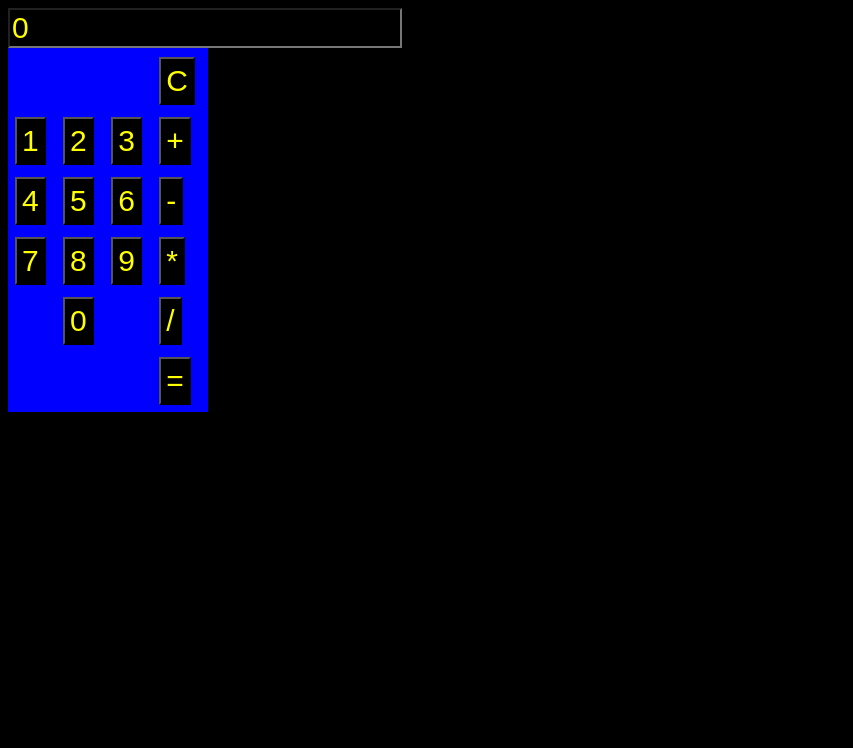
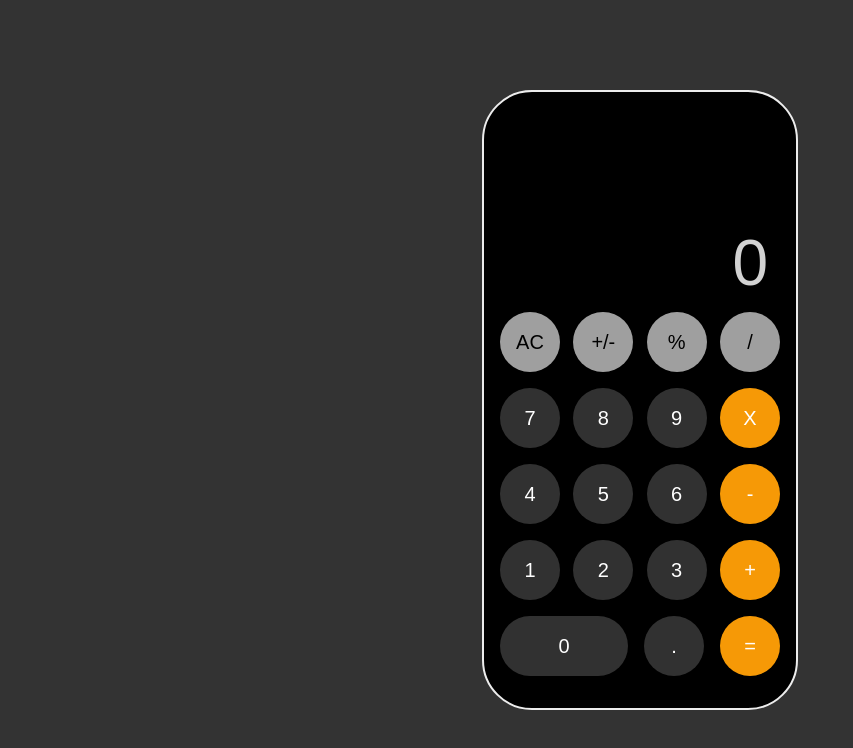
Before and after one commit to amozolevskyi/calculatorJS, a plain HTML site: page index.html in a window 1280 px wide. Shown: the whole page, without its empty margins (0-853 px from the left). Drawn offline with Linux system fonts and the light colour scheme.

Commit message:
refactired

```diff
--- a/calculator.js
+++ b/calculator.js
@@ -1,70 +1,57 @@
-const valueObj = {
-                values: [],
-                instruction: null
-};
+const form = document.getElementById('form_calc');
+const output = document.getElementById('output');
+const operand_btns = document.querySelectorAll('button[data-type=operand]');
+const operator_btns = document.querySelectorAll("button[data-type=operator]");
 
-let numStr = '';
+let is_operator = false;
 
-function setNumStr(){
-    valueObj.values.push(numStr);
-    console.log('number: ' + numStr);
-    numStr = '';
-}
+form.addEventListener('submit', (e) => {
+    e.preventDefault();
+});
 
-function clearObj() {
-    valueObj.values = [];
-    valueObj.instruction = null;
-    console.log(JSON.stringify(valueObj));
-}
+operand_btns.forEach((btn) => {
+    btn.addEventListener('click', (e) => {
+        if(output.value == "0"){
+            output.value = e.target.value;
+        } else if(output.value.includes(".")){
+            output.value = output.value + "" + e.target.value.replace(".", "");
+        } else if(is_operator){
+            is_operator = false;
+            output.value = e.target.value;
+        } else {
+            output.value = output.value + "" + e.target.value;
+          }
+    })
+});
 
-function clearInp(){
-    document.getElementById('inp').value = "0";
-    clearObj();
-}
+let equation = [];
+operator_btns.forEach((btn) => {
+  btn.addEventListener("click", (e) => {
+    e.currentTarget.classList.add("active");
 
-function numClick(button) {
-    let butVal = button.value;
-    let defVal = document.getElementById('inp').value;
-
-    if(defVal === "0"){
-        document.getElementById('inp').value = butVal;
-        numStr += butVal;
-    } else {
-        document.getElementById('inp').value += butVal;
-        numStr += butVal;
+    switch (e.target.value) {
+      case "%":
+        output.value = parseFloat(output.value) / 100;
+        break;
+      case "invert":
+        output.value = parseFloat(output.value) * -1;
+        break;
+      case "=":
+        equation.push(output.value);
+        output.value = eval(equation.join(""));
+        equation = [];
+        break;
+      default:
+        let last_item = equation[equation.length - 1];
+        if (["/", "*", "+", "-"].includes(last_item) && is_operator) {
+          equation.pop();
+          equation.push(e.target.value);
+        } else {
+          equation.push(output.value);
+          equation.push(e.target.value);
+        }
+        is_operator = true;
+        break;
     }
-}
-
-function funClick(button) {
-    setNumStr();
-    let instruction = button.value;
-    document.getElementById('inp').value += instruction;
-    valueObj.instruction = instruction;
-    console.log(JSON.stringify(valueObj));
-}
-
-function getResClick(button) {
-    setNumStr();
-    console.log(JSON.stringify(valueObj));
-
-    let a = Number(valueObj.values[0]);
-    let b = Number(valueObj.values[1]);
-
-    switch(valueObj.instruction) {
-        case '+':
-            document.getElementById('inp').value = a + b;
-            break;
-
-        case '-':
-            document.getElementById('inp').value = a - b;
-            break;
-
-        case '*':
-            document.getElementById('inp').value = a * b;
-            break;
-
-        case '/':
-            document.getElementById('inp').value = a / b;
-            break;
-    }
-}
+  });
+});
--- a/index.html
+++ b/index.html
@@ -1,84 +1,133 @@
 <!DOCTYPE HTML>
 <html>
   <head>
-    <link rel="stylesheet" href="./s.css">
+    <meta charset="UTF-8" />
+    <meta http-equiv="X-UA-Compatible" content="IE=edge" />
+    <meta name="viewport" content="width=device-width, initial-scale=1.0" />
+    <title>My Calculator</title>
+    <script defer src="calculator.js"></script>
+    <link rel="stylesheet" href="s.css">
   </head>
 <body>
-  <script src="./calculator.js"></script>
-
-  <table>
-    <tr>
-      <input id="inp" type="text" value="0">
-    </tr>
-    <tr>
-      <td></td>
-      <td></td>
-      <td></td>
-      <td>
-        <button onclick="clearInp()">C</button>
-      </td>
-    </tr>
-    <tr>
-      <td>
-        <button value="1" onclick="numClick(this)">1</button>
-      </td>
-      <td>
-        <button value="2" onclick="numClick(this)">2</button>
-      </td>
-      <td>
-        <button value="3" onclick="numClick(this)">3</button>
-      </td>
-      <td>
-        <button value="+" onclick="funClick(this)">+</button>
-      </td>
-    </tr>
-    <tr>
-      <td>
-        <button value="4" onclick="numClick(this)">4</button>
-      </td>
-      <td>
-        <button value="5" onclick="numClick(this)">5</button>
-      </td>
-      <td>
-        <button value="6" onclick="numClick(this)">6</button>
-      </td>
-      <td>
-        <button value="-" onclick="funClick(this)">-</button>
-      </td>
-    </tr>
-    <tr>
-      <td>
-        <button value="7" onclick="numClick(this)">7</button>
-      </td>
-      <td>
-        <button value="8" onclick="numClick(this)">8</button>
-      </td>
-      <td>
-        <button value="9" onclick="numClick(this)">9</button>
-      </td>
-      <td>
-        <button value="*" onclick="funClick(this)">*</button>
-      </td>
-    </tr>
-    <tr>
-      <td></td>
-      <td>
-        <button value="0" onclick="numClick(this)">0</button>
-      </td>
-      <td></td>
-      <td>
-        <button value="/" onclick="funClick(this)">/</button>
-      </td>
-    </tr>
-    <tr>
-      <td></td>
-      <td></td>
-      <td></td>
-      <td>
-        <button value="=" onclick="getResClick(this)">=</button>
-      </td>
-    </tr>
-  </table>
-
+  <main id="main">
+    <form id="form_calc">
+      <header class="calc_header">
+        <input type="text"
+                disabled
+                id="output"
+                class="calc_output"
+                value="0" />
+      </header>
+      <footer class="calc_footer">
+        <div class="btn_group">
+          <button data-type="clear"
+                  type="reset"
+                  value="clear"
+                  class="btn btn-grey">
+                AC
+          </button>
+          <button data-type="operator"
+                  value="invert"
+                  class="btn btn-grey">
+                +/-
+          </button>
+          <button data-type="operator"
+                  value="%"
+                  class="btn btn-grey">
+                %
+          </button>
+          <button data-type="operator"
+                  value="/"
+                  class="btn btn-grey">
+                /
+          </button>
+        </div>
+        <div class="btn_group">
+          <button data-type="operand"
+                  value="7"
+                  class="btn btn-dark-grey"
+                  id="7">
+                7
+          </button>
+          <button data-type="operand"
+                  value="8"
+                  class="btn btn-dark-grey">
+                8
+          </button>
+          <button data-type="operand"
+                  value="9"
+                  class="btn btn-dark-grey">
+                9
+          </button>
+          <button data-type="operator"
+                  value="*"
+                  class="btn btn-orange">
+                X
+          </button>
+        </div>
+        <div class="btn_group">
+          <button data-type="operand"
+                  value="4"
+                  class="btn btn-dark-grey">
+                4
+          </button>
+          <button data-type="operand"
+                  value="5"
+                  class="btn btn-dark-grey">
+                5
+          </button>
+          <button data-type="operand"
+                  value="6"
+                  class="btn btn-dark-grey">
+                6
+          </button>
+          <button data-type="operator"
+                  value="-"
+                  class="btn btn-orange">
+                -
+          </button>
+        </div>
+        <div class="btn_group">
+            <button data-type="operand"
+                    value="1"
+                    class="btn btn-dark-grey">
+                  1
+            </button>
+            <button data-type="operand"
+                    value="5"
+                    class="btn btn-dark-grey">
+                  2
+            </button>
+            <button data-type="operand"
+                    value="6"
+                    class="btn btn-dark-grey">
+                  3
+            </button>
+            <button data-type="operator"
+                    value="+"
+                    class="btn btn-orange">
+                  +
+            </button>
+        </div>
+        <div class="btn_group">
+          <button data-type="operand"
+                  value="0"
+                  class="btn btn-grow btn-dark-grey">
+                0
+          </button>
+          <button data-type="operand"
+                  value="."
+                  class="btn btn-dark-grey">
+                .
+          </button>
+          <button data-type="operator"
+                  value="="
+                  class="btn btn-orange">
+                =
+          </button>
+        </div>
+      </footer>
+    </form>
+  </main>
 </body>
 </html>
--- a/s.css
+++ b/s.css
@@ -1,30 +1,101 @@
+*,
+*::after,
+*::before {
+  padding: 0px;
+  margin: 0px;
+  font-family: inherit;
+}
 
 body {
-    font-size: 30px;
-    color: yellow;
-    background-color: black;
+  background-color: #333333;
+  display: flex;
+  align-items: center;
+  justify-content: center;
+  font-size: 16px;
+}
+body,
+html {
+  height: 100vh;
+  font-family: sans-serif;
+}
+button {
+  cursor: pointer;
+  border: 0px;
+}
+input[type="text"] {
+  background-color: transparent;
+  text-align: end;
+  width: 100%;
+  color: #d2d2d2;
+  border: 0px;
+  font-size: 4rem;
+}
+#main {
+  border: 2px solid #ededed;
+  border-radius: 50px;
+  width: 100%;
+  max-width: 280px;
+  background-color: #000000;
+  padding: 2rem 1rem;
+}
+.calc_header {
+  margin-top: 90px;
+  padding: 12px;
 }
 
-table {
-
-    height: 200px;
-    width: 200px;
-    background-color: blue;
+.calc_footer > * + * {
+  margin-top: 1rem;
+}
+.calc_footer > *:last-child {
+  gap: 1rem;
+}
+.btn_group {
+  display: flex;
+  justify-content: space-between;
+  align-items: center;
+  gap: 0.3rem;
 }
 
-td {
-    padding: 5px;
+.btn {
+  display: flex;
+  justify-content: center;
+  align-items: center;
+  border-radius: 50%;
+  width: 60px;
+  height: 60px;
+  color: #ffffff;
+  font-size: 20px;
+  transition: all 0.3s cubic-bezier(0.19, 1, 0.22, 1);
+}
+.btn.btn-grow {
+  flex-grow: 1;
+  border-radius: 40px;
+}
+.btn:hover {
+  transform: translate(-2px, -3px);
+}
+.btn.active {
+  background-color: #ffffff;
+  color: #f69906;
 }
 
-button {
-    padding: 5px;
-    font-size: 30px;
-    color: yellow;
-    background-color: black;
+.btn-grey {
+  background-color: #9f9f9f;
+  color: #000;
+}
+.btn-grey:hover {
+  background-color: #ededed;
 }
 
-input {
-    font-size: 30px;
-    color: yellow;
-    background-color: black;
+.btn-dark-grey {
+  background-color: #313131;
 }
+.btn-dark-grey:hover {
+  background-color: #999999;
+}
+.btn-orange {
+  background-color: #f69906;
+}
+.btn-orange:hover {
+  background-color: orange;
+}
```
